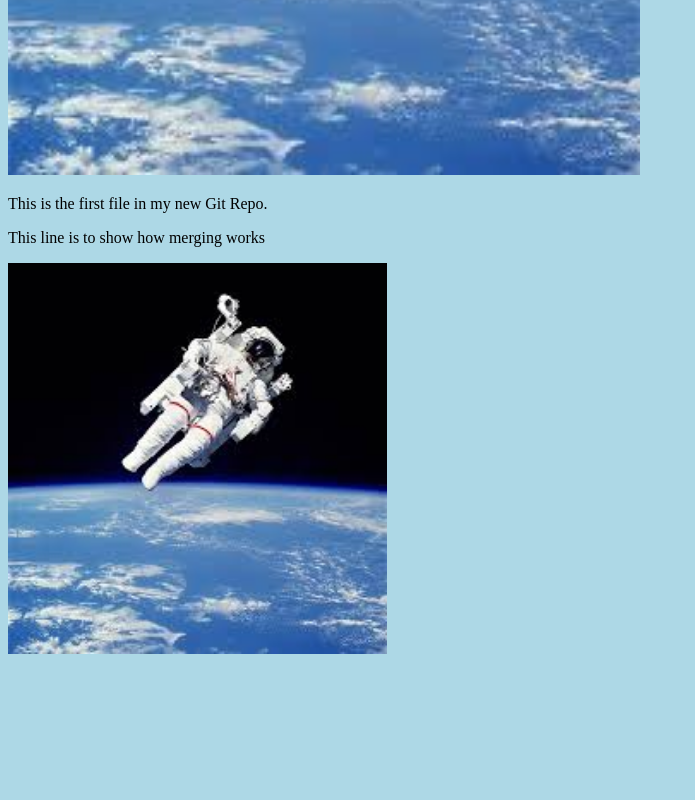
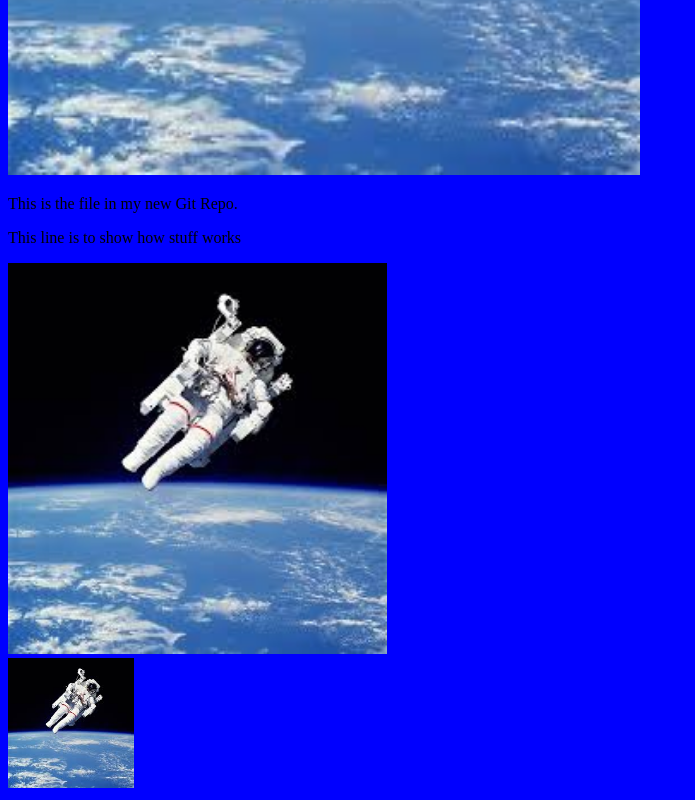
Before and after one commit to dr-jackson/0224hello, a plain HTML site: page index.html in a window 1280 px wide. Shown: the part 557-1357 px from the top of the page, without its empty margins (0-695 px from the left). Before the commit the page ends 1223 px from the top, so only its background shows below. Drawn offline with Linux system fonts and the light colour scheme.

Commit message:
added image and changed background to blue

```diff
--- a/bluestyle.css
+++ b/bluestyle.css
@@ -1,5 +1,5 @@
 body {
-    background-color: lightblue;
+    background-color: blue;
     }
 
     h1 {
--- a/index.html
+++ b/index.html
@@ -9,9 +9,11 @@
 <h1>Hello world!</h1>
 <div><img src="hello_space.jpeg" alt="Hello World from Space"
     style="width:50%;max-width:960px"></div>
-<p>This is the first file in my new Git Repo.</p>
-<p>This line is to show how merging works</p>
+<p>This is the file in my new Git Repo.</p>
+<p>This line is to show how stuff works</p>
 <div><img src="hello_space.jpeg" alt="Hello World from Space"
     style="width:30%;max-width:960px"></div>
+    <div><img src="hello_space.jpeg" alt="Hello World from Space"
+        style="width:10%;max-width:960px"></div>
 </body>
 </html>
```
